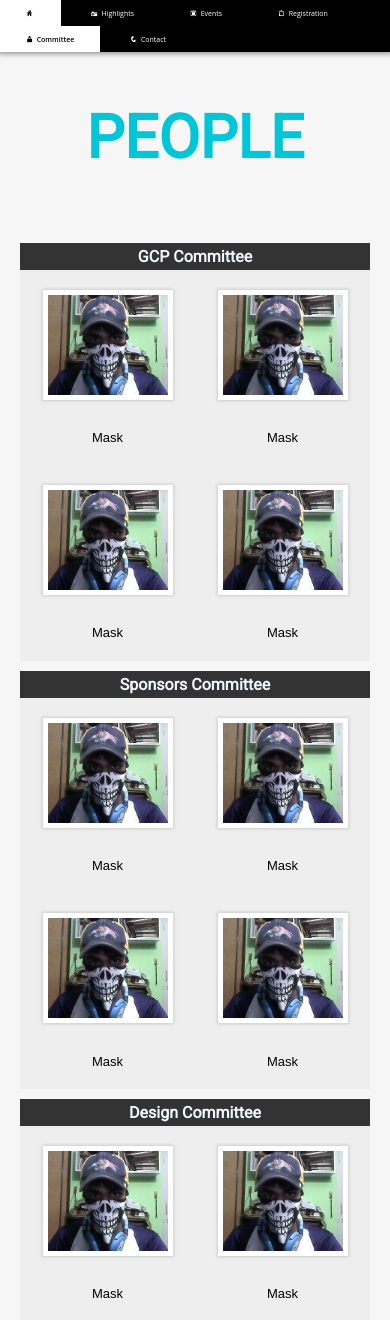
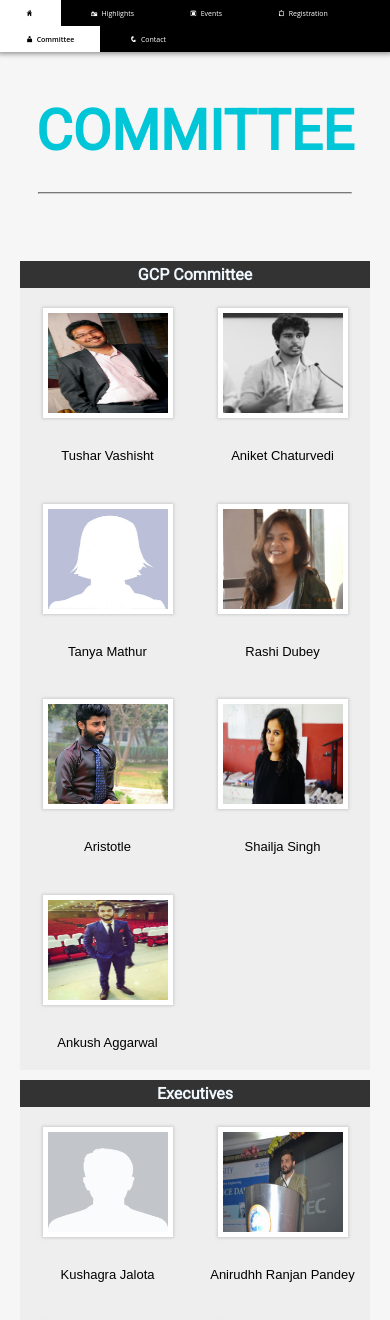
Before and after one commit to tulianish/Rubaroo2016, a PHP site: page /committee.html in a window 390 px wide. Shown: the top 1320 px of the page. Run offline with PHP 8.4, Linux system fonts and the light colour scheme.

Commit message:
Committee + Home fixes

```diff
--- a/committee.css
+++ b/committee.css
@@ -22,13 +22,13 @@ a,img
     text-align: center;
     font-family: Roboto,sans-serif;
     color: #00c6d7;
-    font-size: 60px;
+    font-size: 56px;
 }
 hr
 {
     width: 400px;
     max-width: 80%;
-    border-color: #eee;
+    border-color: #ccc;
 }
 #peeps
 {
@@ -43,7 +43,7 @@ hr
 }
 .committee
 {
-    display: flex;
+
     flex-wrap: wrap;
     max-width: 100%;
     background-color: #eee;
--- a/committee.html
+++ b/committee.html
@@ -5,7 +5,7 @@
         <link rel="stylesheet" href="common.css">
         <meta name="viewport" content="width=device-width,initial-scale=1">
         <link href='https://fonts.googleapis.com/css?family=Roboto' rel='stylesheet' type='text/css'>
-        <title>People - Rubaroo 2016</title>
+        <title>Commiittee | Rubaroo 2016</title>
         <link rel="stylesheet" href="committee.css">
     </head>
     <body>
@@ -22,7 +22,8 @@
         <main>
             <section class="content-main">
                 <section id="page-title">
-                    <h2>PEOPLE</h2>
+                    <h2>COMMITTEE<hr></h2>
+
                 </section>
                 <section id="peeps">
                     <div class="container-1">
@@ -30,41 +31,89 @@
                             <h3>GCP Committee</h3>
                             <div class="perflist">
                                 <div class="perf">
-                                    <img src="resources/images/mask.JPG">
-                                    <h6>Mask</h6>
+                                    <img src="resources/images/committee/tushar.JPG">
+                                    <h6>Tushar Vashisht<br></h6>
                                 </div>
                                 <div class="perf">
-                                    <img src="resources/images/mask.JPG">
-                                    <h6>Mask</h6>
+                                    <img src="resources/images/committee/aniket.JPG">
+                                    <h6>Aniket Chaturvedi<br></h6>
                                 </div>
                                 <div class="perf">
-                                    <img src="resources/images/mask.JPG">
-                                    <h6>Mask</h6>
+                                    <img src="resources/images/committee/nffemale.JPG">
+                                    <h6>Tanya Mathur<br></h6>
                                 </div>
                                 <div class="perf">
-                                    <img src="resources/images/mask.JPG">
-                                    <h6>Mask</h6>
+                                    <img src="resources/images/committee/rashi.JPG">
+                                    <h6>Rashi Dubey<br></h6>
+                                </div>
+                                <div class="perf">
+                                    <img src="resources/images/committee/aristotle.JPG">
+                                    <h6>Aristotle<br></h6>
+                                </div>
+                                <div class="perf">
+                                    <img src="resources/images/committee/shailja.JPG">
+                                    <h6>Shailja Singh<br></h6>
+                                </div>
+                                <div class="perf">
+                                    <img src="resources/images/committee/ankush.JPG">
+                                    <h6>Ankush Aggarwal<br></h6>
                                 </div>
                             </div>
                         </div>
                         <div class="committee" id="com2">
-                            <h3>Sponsors Committee</h3>
+                            <h3>Executives</h3>
                             <div class="perflist">
                                 <div class="perf">
-                                    <img src="resources/images/mask.JPG">
-                                    <h6>Mask</h6>
+                                    <img src="resources/images/committee/nfmale.PNG">
+                                    <h6>Kushagra Jalota<br> </h6>
                                 </div>
                                 <div class="perf">
-                                    <img src="resources/images/mask.JPG">
-                                    <h6>Mask</h6>
+                                    <img src="resources/images/committee/anirudhh.JPG">
+                                    <h6>Anirudhh Ranjan Pandey<br> </h6>
                                 </div>
                                 <div class="perf">
-                                    <img src="resources/images/mask.JPG">
-                                    <h6>Mask</h6>
+                                    <img src="resources/images/committee/ankush.JPG">
+                                    <h6>Anubhav Sharma<br>Maintenance</h6>
                                 </div>
                                 <div class="perf">
-                                    <img src="resources/images/mask.JPG">
-                                    <h6>Mask</h6>
+                                    <img src="resources/images/committee/shreyas.JPG">
+                                    <h6>Shreyas Baxi<br> </h6>
+                                </div>
+                                <div class="perf">
+                                    <img src="resources/images/committee/nikhil.JPG">
+                                    <h6>Nikhil Kumar Garg<br>Event Management</h6>
+                                </div>
+                                <div class="perf">
+                                    <img src="resources/images/committee/himani.JPG">
+                                    <h6>Himani Jain<br>Creative</h6>
+                                </div>
+                                <div class="perf">
+                                    <img src="resources/images/committee/vishnu.JPG">
+                                    <h6>Vishnu Kamath<br>Sponsorship</h6>
+                                </div>
+                                <div class="perf">
+                                    <img src="resources/images/committee/parth.JPG">
+                                    <h6>Parth Gaikwad<br>Sponsorship</h6>
+                                </div>
+                                <div class="perf">
+                                    <img src="resources/images/committee/tapan.JPG">
+                                    <h6>Tapan Kumar<br></h6>
+                                </div>
+                                <div class="perf">
+                                    <img src="resources/images/committee/naman.JPG">
+                                    <h6>Naman Sharma<br></h6>
+                                </div>
+                                <div class="perf">
+                                    <img src="resources/images/committee/ashish.PNG">
+                                    <h6>Ashish Sharma<br></h6>
+                                </div>
+                                <div class="perf">
+                                    <img src="resources/images/committee/alisha.JPG">
+                                    <h6>Alisha Dogra<br>Decoration</h6>
+                                </div>
+                                <div class="perf">
+                                    <img src="resources/images/committee/shubendu.JPG">
+                                    <h6>Shubendu Pandey<br></h6>
                                 </div>
                             </div>
                         </div>
@@ -72,20 +121,16 @@
                             <h3>Design Committee</h3>
                             <div class="perflist">
                                 <div class="perf">
-                                    <img src="resources/images/mask.JPG">
-                                    <h6>Mask</h6>
+                                    <img src="resources/images/committee/anish.JPG">
+                                    <h6>Anish Tuli</h6>
                                 </div>
                                 <div class="perf">
-                                    <img src="resources/images/mask.JPG">
-                                    <h6>Mask</h6>
+                                    <img src="resources/images/dantin.JPG">
+                                    <h6>Dantin Kakkar</h6>
                                 </div>
                                 <div class="perf">
-                                    <img src="resources/images/mask.JPG">
-                                    <h6>Mask</h6>
-                                </div>
-                                <div class="perf">
-                                    <img src="resources/images/mask.JPG">
-                                    <h6>Mask</h6>
+                                    <img src="resources/images/simar.JPG">
+                                    <h6>Simar Oberoi</h6>
                                 </div>
                             </div>
                         </div>
@@ -93,8 +138,5 @@
                 </section>
             </section>
         </main>
-        <footer>
-            &copy; Dantin Kakkar for <i>Rubaroo 2016</i>
-        </footer>
     </body>
 </html>
--- a/common.css
+++ b/common.css
@@ -6,10 +6,6 @@ body
 {
     margin: 0;
     padding: 0;
-}
-a, div
-{
-    max-width: 100%;
 }
 a
 {
--- a/index_style.css
+++ b/index_style.css
@@ -2,10 +2,10 @@ body
 {
     margin:0;
     padding:0;
-    background-size: cover;
-    background-image: url(resources/images/faces.jpg);
+    background-size: 920px 850px;
+    background-image: url(resources/images/Collage.jpg);
     background-position: center right;
-    background-repeat: no-repeat;
+    background-repeat: ;
     background-attachment: fixed;
 }
 
--- a/thank.html
+++ b/thank.html
@@ -29,7 +29,7 @@
 function countdown() {
     var i = document.getElementById('counter');
     if (parseInt(i.innerHTML)<=1) {
-        location.href = 'http://srmrubaroo-anishtuli.rhcloud.com/';
+        location.href = 'http://srmrubaroo.com/';
     }
     i.innerHTML = parseInt(i.innerHTML)-1;
 }
```
Also changed, not shown: contact.html (+2 -13 lines), event.html (+0 -12 lines), index.html (+5 -5 lines), logintomysql.txt (deleted, +0 -8 lines), mail.php (+9 -11 lines), resources/images/faces.jpg.
